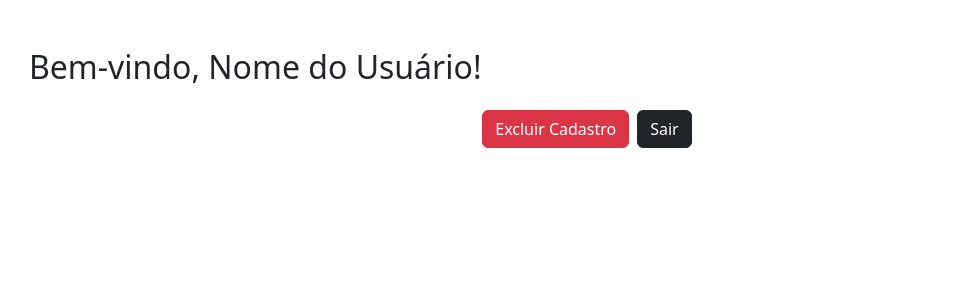
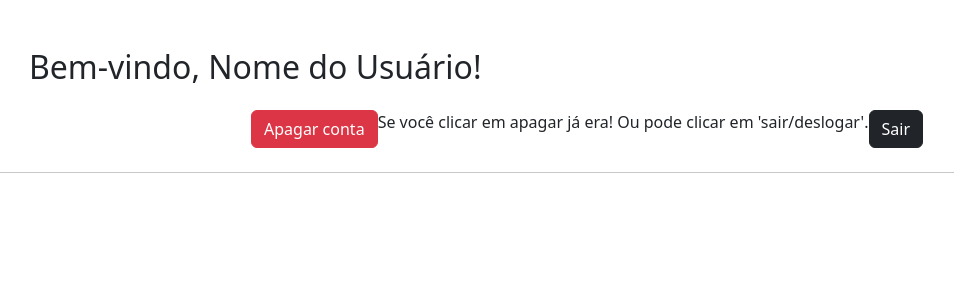
Before and after one commit to scorsato86murilo/portifolio, a Django app: page /sistema_login_plataforma in a window 1280 px wide. Shown: the top 300 px of the page, without its empty margins (53-1007 px from the left). Run offline with Django 4.2, Linux system fonts and the light colour scheme.

Commit message:
sistema_de_login mexi mexi mexi e não sei do lugar, envolvido com css

```diff
--- a/sistema_de_login/templates/sistema_login_plataforma.html
+++ b/sistema_de_login/templates/sistema_login_plataforma.html
@@ -11,13 +11,17 @@
     <div class="container mt-5">
       <h2 class="mb-4">Bem-vindo, <span id="nomeUsuario">Nome do Usuário</span>!</h2>
       <div class="d-flex justify-content-center mb-4">
-        <button class="btn btn-danger me-2" onclick="excluirCadastro()">Excluir Cadastro</button>
+        <button class="btn btn-danger">
+          <a class="dropdown-item" href="#">
+          Apagar conta</a>
+        </button>
+        Se você clicar em apagar já era! Ou pode clicar em 'sair/deslogar'.
            <button class="btn btn-dark">
           <a class="dropdown-item" href="{% url 'logout_view' %}">
           Sair</a>
         </button>
       </div>
-    </div>
+    </div><hr>
 
     <script src="https://cdn.jsdelivr.net/npm/bootstrap@5.3.3/dist/js/bootstrap.bundle.min.js" integrity="sha384-YvpcrYf0tY3lHB60NNkmXc5s9fDVZLESaAA55NDzOxhy9GkcIdslK1eN7N6jIeHz" crossorigin="anonymous"></script>
 
--- a/sistema_de_login/views.py
+++ b/sistema_de_login/views.py
@@ -73,7 +73,10 @@ def sistema_login_entrar(request):
 
 
 def sistema_login_plataforma(request):
-    return render(request, 'sistema_login_plataforma.html')
+    if request.method == 'GET':
+        return render(request, 'sistema_login_plataforma.html')
+    if request.method == 'POST':
+        return render(request, 'sistema_login_plataforma.html')
 
 
 def enviar_email(request):
```
